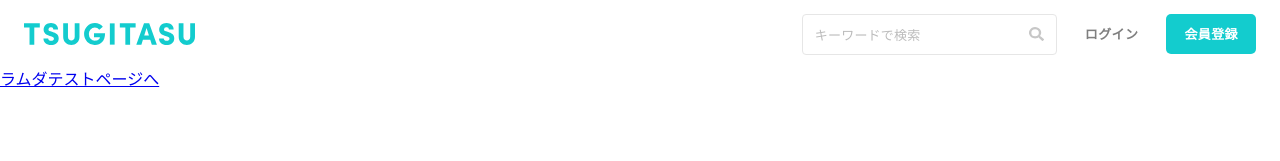
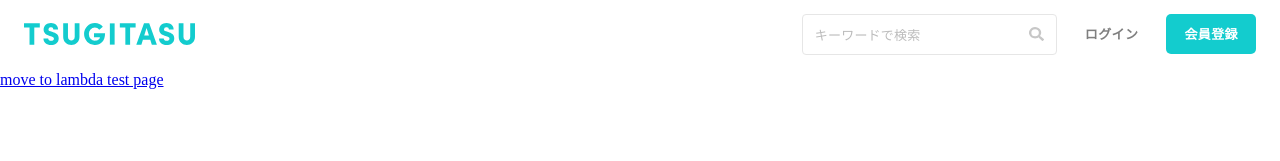
Before and after one commit to tsugitasu-japan/tsugitasu, a Vue app: page / in a window 1280 px wide. Shown: the top 161 px of the page. Built offline with nearby package versions, Linux system fonts and the light colour scheme.

Commit message:
デプロイできているかテスト

```diff
--- a/src/views/Index.vue
+++ b/src/views/Index.vue
@@ -1,7 +1,7 @@
 <template>
 <div>
   <Header></Header>
-  <router-link to="/test">ラムダテストページへ</router-link>
+  <router-link to="/test">move to lambda test page</router-link>
 </div>
 
 </template>
```
